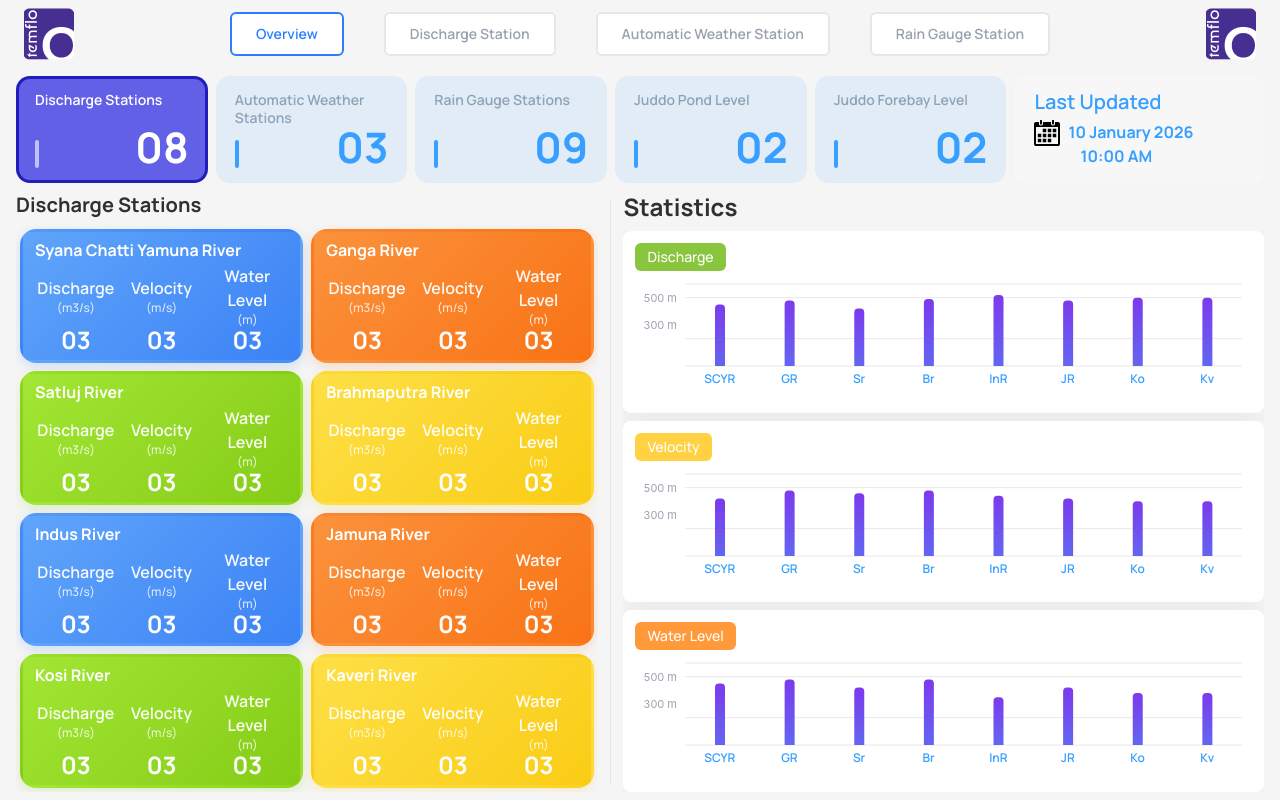
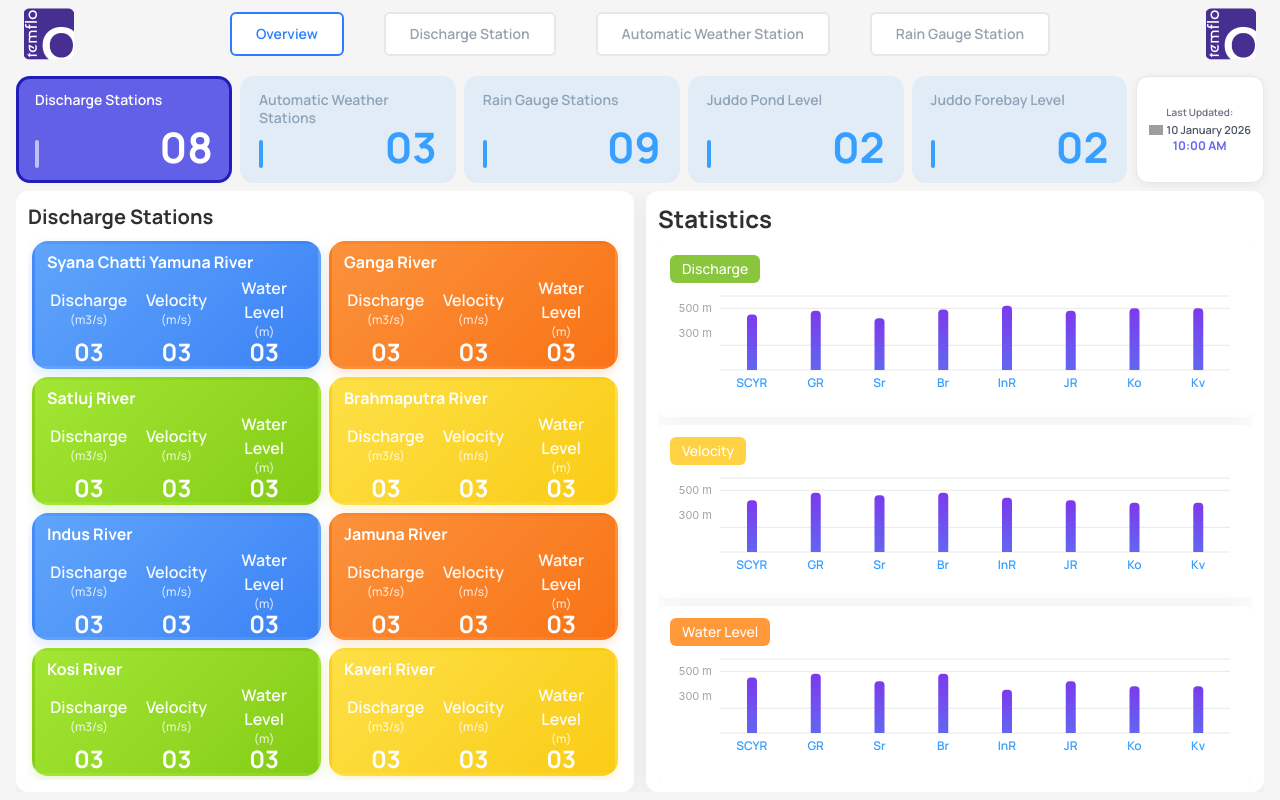
Before and after one commit to brainRottedCoder/temflo-design, a Next.js app: page /overview in a window 1280 px wide. Built offline with nearby package versions, Linux system fonts and the light colour scheme; grey boxes are pictures that could not be loaded.

Commit message:
Added the loader

```diff
--- /dev/null
+++ b/app/components/SkeletonCard.tsx
@@ -0,0 +1,68 @@
+interface SkeletonCardProps {
+    type?: 'discharge' | 'weather' | 'rain-gauge';
+}
+
+export default function SkeletonCard({ type = 'discharge' }: SkeletonCardProps) {
+    const baseClasses = "rounded-2xl 2xl:rounded-3xl px-3 2xl:px-4 py-2 2xl:py-3 h-full flex flex-col overflow-hidden animate-pulse";
+
+    return (
+        <div
+            className={baseClasses}
+            style={{ background: 'linear-gradient(135deg, #E5E7EB 0%, #D1D5DB 100%)' }}
+        >
+            {/* Title skeleton */}
+            <div className="h-5 2xl:h-6 w-2/3 bg-gray-300 rounded mb-2 2xl:mb-3" />
+
+            {type === 'discharge' && (
+                <>
+                    {/* Labels row */}
+                    <div className="grid grid-cols-3 gap-1 2xl:gap-2 mb-1">
+                        {[1, 2, 3].map((i) => (
+                            <div key={i} className="h-3 2xl:h-4 bg-gray-300 rounded" />
+                        ))}
+                    </div>
+                    {/* Values row */}
+                    <div className="grid grid-cols-3 gap-1 2xl:gap-2 mt-auto">
+                        {[1, 2, 3].map((i) => (
+                            <div key={i} className="h-8 2xl:h-10 bg-gray-300 rounded" />
+                        ))}
+                    </div>
+                </>
+            )}
+
+            {type === 'weather' && (
+                <>
+                    {/* 3x3 grid of weather metrics */}
+                    <div className="grid grid-cols-3 gap-2 flex-1">
+                        {[1, 2, 3, 4, 5, 6, 7, 8, 9].map((i) => (
+                            <div key={i} className="flex flex-col gap-1">
+                                <div className="h-2 2xl:h-3 bg-gray-300 rounded w-2/3" />
+                                <div className="h-4 2xl:h-5 bg-gray-300 rounded" />
+                            </div>
+                        ))}
+                    </div>
+                </>
+            )}
+
+            {type === 'rain-gauge' && (
+                <>
+                    {/* Labels row */}
+                    <div className="grid grid-cols-2 gap-2 mb-2">
+                        {[1, 2].map((i) => (
+                            <div key={i} className="flex flex-col items-center gap-1">
+                                <div className="h-3 2xl:h-4 w-16 bg-gray-300 rounded" />
+                                <div className="h-2 w-8 bg-gray-300 rounded" />
+                            </div>
+                        ))}
+                    </div>
+                    {/* Values row */}
+                    <div className="grid grid-cols-2 gap-2 mt-auto">
+                        {[1, 2].map((i) => (
+                            <div key={i} className="h-8 2xl:h-10 bg-gray-300 rounded" />
+                        ))}
+                    </div>
+                </>
+            )}
+        </div>
+    );
+}
--- /dev/null
+++ b/app/components/SkeletonChart.tsx
@@ -0,0 +1,35 @@
+interface SkeletonChartProps {
+    compact?: boolean;
+}
+
+export default function SkeletonChart({ compact = false }: SkeletonChartProps) {
+    const barCount = compact ? 3 : 8;
+
+    return (
+        <div className={`bg-white rounded-lg 2xl:rounded-xl shadow-[0_2px_24px_rgba(0,0,0,0.05)] ${compact ? 'p-2 2xl:p-3' : 'p-3 2xl:p-4'} h-full flex flex-col animate-pulse`}>
+            {/* Title pill skeleton */}
+            <div className={`${compact ? 'h-4 w-16' : 'h-6 2xl:h-7 w-24'} bg-gray-300 rounded-md 2xl:rounded-lg mb-2 2xl:mb-3`} />
+
+            {/* Chart area skeleton */}
+            <div className="flex-1 min-h-0 flex items-end justify-around gap-1 2xl:gap-2 pb-4">
+                {Array.from({ length: barCount }).map((_, i) => (
+                    <div
+                        key={i}
+                        className="flex flex-col items-center gap-1 flex-1"
+                    >
+                        {/* Bar skeleton with varying heights */}
+                        <div
+                            className={`w-full max-w-[${compact ? '8px' : '14px'}] bg-gray-300 rounded-t`}
+                            style={{
+                                height: `${30 + Math.random() * 50}%`,
+                                maxWidth: compact ? '8px' : '14px'
+                            }}
+                        />
+                        {/* Label skeleton */}
+                        <div className={`${compact ? 'h-2 w-4' : 'h-3 w-6'} bg-gray-200 rounded`} />
+                    </div>
+                ))}
+            </div>
+        </div>
+    );
+}
--- a/app/overview/page.tsx
+++ b/app/overview/page.tsx
@@ -1,21 +1,19 @@
 'use client';
 
-import { useState, useCallback } from 'react';
+import { useState, useCallback, useEffect } from 'react';
 import Image from 'next/image';
 import Header, { type TabType } from '../components/Header';
 import MetricCard from '../components/MetricCard';
 import StatisticsChart from '../components/StatisticsChart';
+import SkeletonCard from '../components/SkeletonCard';
+import SkeletonChart from '../components/SkeletonChart';
 import DischargeStationsContent from '../components/content/DischargeStationsContent';
 import AutomaticWeatherContent from '../components/content/AutomaticWeatherContent';
 import RainGaugeContent from '../components/content/RainGaugeContent';
 import WeatherStatistics from '../components/content/WeatherStatistics';
 import RainGaugeStatistics from '../components/content/RainGaugeStatistics';
-import { getDashboardData, getDischargeStatistics } from '../services/dataService';
+import { fetchAllDashboardData, type AllDashboardData } from '../services/dataService';
 import { useAutoLoop } from '../hooks/useAutoLoop';
-
-// Get data from the data service
-const dashboardData = getDashboardData();
-const statisticsData = getDischargeStatistics();
 
 // Tab configuration for auto-loop (only loops through main content tabs)
 const LOOP_TABS: TabType[] = ['discharge', 'weather', 'rain-gauge'];
@@ -32,13 +30,40 @@ export default function Overview() {
         chartKeys: [],
         titles: []
     });
+    const [isLoading, setIsLoading] = useState(true);
+    const [isTabLoading, setIsTabLoading] = useState(false);
+    const [data, setData] = useState<AllDashboardData | null>(null);
 
-    // Handle tab change with callback
+    // Fetch all data on mount
+    useEffect(() => {
+        const loadData = async () => {
+            setIsLoading(true);
+            try {
+                const allData = await fetchAllDashboardData();
+                setData(allData);
+            } catch (error) {
+                console.error('Failed to load dashboard data:', error);
+            } finally {
+                setIsLoading(false);
+            }
+        };
+        loadData();
+    }, []);
+
+    // Handle tab change with callback - now includes loading state
     const handleTabChange = useCallback((tab: TabType | string) => {
-        setActiveTab(tab as TabType);
-        // Reset station selection when changing tabs
-        setSelectedStations({ chartKeys: [], titles: [] });
-    }, []);
+        const newTab = tab as TabType;
+        if (newTab !== activeTab) {
+            setActiveTab(newTab);
+            // Reset station selection when changing tabs
+            setSelectedStations({ chartKeys: [], titles: [] });
+            // Trigger loading for tab content
+            setIsTabLoading(true);
+            setTimeout(() => {
+                setIsTabLoading(false);
+            }, 2000);
+        }
+    }, [activeTab]);
 
     // Auto-loop hook for large screens
     const { isLooping, isLargeScreen, timeUntilLoop } = useAutoLoop({
@@ -94,6 +119,25 @@ export default function Overview() {
 
     // Render content based on active tab
     const renderContent = () => {
+        const showLoading = isLoading || isTabLoading;
+        if (showLoading) {
+            const cardType = activeTab === 'weather' ? 'weather' : activeTab === 'rain-gauge' ? 'rain-gauge' : 'discharge';
+            const cardCount = activeTab === 'weather' ? 3 : activeTab === 'rain-gauge' ? 9 : 8;
+            const cols = activeTab === 'rain-gauge' ? 3 : 2;
+
+            return (
+                <div className="flex flex-col min-h-0 h-full overflow-hidden">
+                    <div className="h-6 2xl:h-8 w-48 bg-gray-300 rounded mb-2 2xl:mb-3 animate-pulse" />
+                    <div className={`grid grid-cols-${cols} gap-1.5 2xl:gap-2 flex-1 overflow-hidden`}
+                        style={{ gridTemplateColumns: `repeat(${cols}, 1fr)` }}>
+                        {Array.from({ length: cardCount }).map((_, i) => (
+                            <SkeletonCard key={i} type={cardType} />
+                        ))}
+                    </div>
+                </div>
+            );
+        }
+
         switch (activeTab) {
             case 'weather':
                 return <AutomaticWeatherContent
@@ -120,6 +164,29 @@ export default function Overview() {
 
     // Render statistics based on active tab
     const renderStatistics = () => {
+        const showLoading = isLoading || isTabLoading;
+        if (showLoading) {
+            const chartCount = activeTab === 'weather' ? 9 : activeTab === 'rain-gauge' ? 2 : 3;
+            const cols = activeTab === 'weather' ? 3 : 1;
+
+            return (
+                <div className="flex flex-col min-h-0 h-full">
+                    <div className="h-6 2xl:h-8 w-32 bg-gray-300 rounded mb-2 2xl:mb-3 animate-pulse" />
+                    <div className={`grid gap-2 2xl:gap-3 flex-1 overflow-hidden`}
+                        style={{
+                            gridTemplateColumns: `repeat(${cols}, 1fr)`,
+                            gridTemplateRows: `repeat(${Math.ceil(chartCount / cols)}, 1fr)`
+                        }}>
+                        {Array.from({ length: chartCount }).map((_, i) => (
+                            <SkeletonChart key={i} compact={activeTab === 'weather'} />
+                        ))}
+                    </div>
+                </div>
+            );
+        }
+
+        if (!data) return null;
+
         if (activeTab === 'weather') {
             return <WeatherStatistics
                 highlightedKeys={selectedStations.chartKeys}
@@ -133,6 +200,8 @@ export default function Overview() {
                 selectedTitles={selectedStations.titles}
             />;
         }
+
+        const statisticsData = data.dischargeStatistics;
 
         return (
             <div className="flex flex-col min-h-0 h-full">
@@ -177,9 +246,15 @@ export default function Overview() {
         );
     };
 
-    // Get metrics from data
-    const metrics = dashboardData.metrics;
-    const lastUpdated = dashboardData.lastUpdated;
+    // Get metrics from data or use loading placeholders
+    const metrics = data?.dashboard.metrics ?? [
+        { id: 'discharge', title: 'Discharge Stations', value: '--', clickable: true },
+        { id: 'weather', title: 'Automatic Weather Stations', value: '--', clickable: true },
+        { id: 'rain-gauge', title: 'Rain Gauge Stations', value: '--', clickable: true },
+        { id: 'juddo-pond', title: 'Juddo Pond Level', value: '--', clickable: false },
+        { id: 'juddo-forebay', title: 'Juddo Forebay Level', value: '--', clickable: false },
+    ];
+    const lastUpdated = data?.dashboard.lastUpdated ?? { date: '--', time: '--' };
 
     return (
         <div className="h-screen flex flex-col" style={{ backgroundColor: '#f5f5f5' }}>
@@ -194,83 +269,72 @@ export default function Overview() {
                                 <MetricCard
                                     key={metric.id}
                                     title={metric.title}
-                                    value={metric.value}
+                                    value={isLoading ? '--' : metric.value}
                                     isActive={activeMetric === metric.id}
                                     onClick={metric.clickable ? () => handleTabChange(metric.id as TabType) : undefined}
                                 />
                             ))}
                         </div>
-
+                        {/* Last Updated Card */}
                         <div
-                            className="rounded-xl px-5 py-3 min-w-[20%]"
-                            style={{ backgroundColor: '#f7f7f7' }}
+                            className="rounded-xl 2xl:rounded-2xl px-3 2xl:px-4 py-1.5 2xl:py-2 flex flex-col justify-center items-center shadow-[0_2px_8px_rgba(0,0,0,0.06)]"
+                            style={{
+                                backgroundColor: '#FFFFFF',
+                                border: '1px solid #E5E7EB',
+                                minWidth: '100px'
+                            }}
                         >
-                            <div className="text-xl font-semibold mb-1" style={{ color: '#369fff' }}>
-                                Last Updated
+                            <span className="text-[10px] 2xl:text-xs font-semibold text-gray-500 mb-0.5">
+                                Last Updated:
+                            </span>
+                            <div className="flex items-center gap-1 2xl:gap-1.5">
+                                <Image src="/calendar.svg" alt="calendar" width={14} height={14} className="2xl:w-[18px] 2xl:h-[18px]" />
+                                <span className={`text-[11px] 2xl:text-sm font-semibold ${isLoading ? 'animate-pulse' : ''}`} style={{ color: '#4B5563' }}>
+                                    {lastUpdated.date}
+                                </span>
                             </div>
-                            <div className="flex items-start gap-2">
-                                <Image
-                                    src="/icons/calendar.svg"
-                                    alt="Calendar"
-                                    width={26}
-                                    height={26}
-                                    className=""
-                                />
-                                <div>
-                                    <div className="text-md font-bold" style={{ color: '#369fff' }}>
-                                        {lastUpdated.date}
-                                    </div>
-                                    <div className="text-md font-bold px-3" style={{ color: '#369fff' }}>
-                                        {lastUpdated.time}
-                                    </div>
-                                </div>
-                            </div>
+                            <span className={`text-xs 2xl:text-base font-bold ${isLoading ? 'animate-pulse' : ''}`} style={{ color: '#6366F1' }}>
+                                {lastUpdated.time}
+                            </span>
                         </div>
                     </div>
 
-                    {/* Main Content Grid */}
-                    <div className="flex-1 grid grid-cols-[1fr_1px_1.1fr] gap-3 2xl:gap-4 overflow-hidden min-h-0">
-                        {/* Dynamic Content Area */}
-                        {renderContent()}
+                    {/* Main Content Area */}
+                    <div className="flex-1 grid grid-cols-2 gap-3 2xl:gap-4 overflow-hidden">
+                        {/* Left Panel - Station Cards */}
+                        <div
+                            className="rounded-xl 2xl:rounded-2xl p-3 2xl:p-4 overflow-hidden flex flex-col"
+                            style={{ backgroundColor: '#FFFFFF', boxShadow: '0 4px 20px rgba(0, 0, 0, 0.05)' }}
+                        >
+                            {renderContent()}
+                        </div>
 
-                        {/* Divider */}
-                        <div className="bg-gray-200 my-2 2xl:my-3" />
-
-                        {/* Dynamic Statistics */}
-                        {renderStatistics()}
+                        {/* Right Panel - Statistics */}
+                        <div
+                            className="rounded-xl 2xl:rounded-2xl p-3 2xl:p-4 overflow-hidden flex flex-col"
+                            style={{ backgroundColor: '#FFFFFF', boxShadow: '0 4px 20px rgba(0, 0, 0, 0.05)' }}
+                        >
+                            {renderStatistics()}
+                        </div>
                     </div>
                 </div>
             </main>
 
-            {/* Auto-Loop Indicator for Large Screens */}
+            {/* Auto-loop indicator for large screens */}
             {isLargeScreen && (
-                <div
-                    className="fixed bottom-4 2xl:bottom-6 right-4 2xl:right-6 px-4 2xl:px-6 py-2 2xl:py-3 rounded-xl 2xl:rounded-2xl shadow-lg flex items-center gap-3 2xl:gap-4"
-                    style={{
-                        backgroundColor: isLooping ? 'rgba(124, 58, 237, 0.95)' : 'rgba(255, 255, 255, 0.95)',
-                        color: isLooping ? '#ffffff' : '#374151',
-                    }}
-                >
+                <div className="fixed bottom-4 left-4 flex items-center gap-2 bg-white/90 backdrop-blur-sm rounded-lg px-3 py-2 shadow-lg border border-gray-200">
                     {isLooping ? (
                         <>
-                            <div className="flex items-center gap-2 2xl:gap-3">
-                                <div className="w-3 h-3 2xl:w-4 2xl:h-4 bg-white rounded-full animate-pulse" />
-                                <span className="font-semibold text-base 2xl:text-lg">Auto-Loop Active</span>
-                            </div>
-                            <span className="text-sm 2xl:text-base opacity-90">
-                                Viewing: {TAB_LABELS[activeTab]}
+                            <div className="w-2 h-2 rounded-full bg-green-500 animate-pulse" />
+                            <span className="text-xs font-medium text-gray-600">
+                                Auto-cycling: {TAB_LABELS[activeTab]}
                             </span>
                         </>
                     ) : (
                         <>
-                            <div className="flex items-center gap-2 2xl:gap-3">
-                                <svg className="w-5 h-5 2xl:w-7 2xl:h-7" fill="none" stroke="currentColor" viewBox="0 0 24 24">
-                                    <path strokeLinecap="round" strokeLinejoin="round" strokeWidth={2} d="M9.75 17L9 20l-1 1h8l-1-1-.75-3M3 13h18M5 17h14a2 2 0 002-2V5a2 2 0 00-2-2H5a2 2 0 00-2 2v10a2 2 0 002 2z" />
-                                </svg>
-                                <span className="font-medium text-base 2xl:text-lg">55&quot; Display Mode</span>
-                            </div>
-                            <span className="text-sm 2xl:text-base text-gray-500">
-                                Auto-loop in {Math.ceil(timeUntilLoop / 1000)}s
+                            <div className="w-2 h-2 rounded-full bg-amber-500" />
+                            <span className="text-xs font-medium text-gray-600">
+                                Auto-cycle in {Math.ceil(timeUntilLoop / 1000)}s
                             </span>
                         </>
                     )}
```
Also changed, not shown: app/services/dataService.ts (+72 -27 lines).
